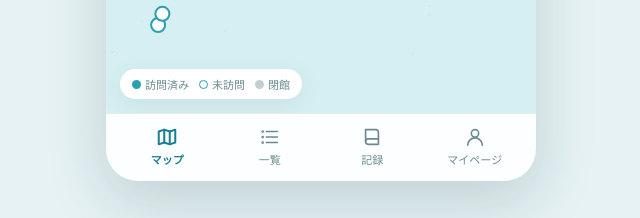
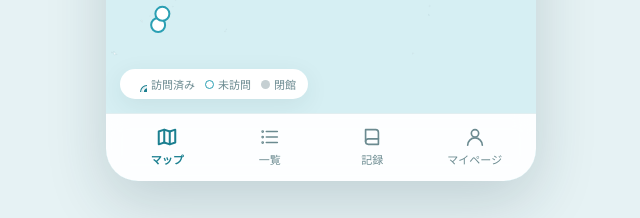
Before and after one commit to RworksLab/aquariummap, a plain HTML site: page index.html in a window 1280 px wide. Shown: the part 599-817 px from the top of the page, 319-959 px from the left. Drawn offline with nearby package versions, Linux system fonts and the light colour scheme; a web font is replaced by a local one.

Commit message:
アプリアイコン（ピンとしずく）を追加し、訪問済みのピンをスタンプ表示に変更
- icons/: ファビコン（SVG）、ホーム画面用アイコン（180/192/512px）
- manifest.webmanifest: ホーム画面に追加したときの名前・アイコン・色
- 地図: 訪問済みの施設をクラゲのスタンプで表示（未訪問は白いピン、閉館は灰色のまま）
- 一覧・施設カード: 訪問済みの印もスタンプに統一

Co-Authored-By: Claude Opus 5.5 <noreply@anthropic.com>
Claude-Session: https://claude.ai/code/session_01GNrQgEQuk7wZxmgixRmXk9

```diff
--- a/index.html
+++ b/index.html
@@ -4,6 +4,11 @@
 <meta charset="utf-8">
 <meta name="viewport" content="width=device-width, initial-scale=1, viewport-fit=cover">
 <title>水族館訪問マップ</title>
+<link rel="icon" href="icons/icon.svg" type="image/svg+xml">
+<link rel="apple-touch-icon" href="icons/apple-touch-icon.png">
+<link rel="manifest" href="manifest.webmanifest">
+<meta name="theme-color" content="#2a9fb3">
+<meta name="apple-mobile-web-app-title" content="水族館マップ">
 <link rel="preconnect" href="https://fonts.googleapis.com">
 <link href="https://fonts.googleapis.com/css2?family=Zen+Kaku+Gothic+New:wght@400;500;700&family=Zen+Maru+Gothic:wght@500;700&display=swap" rel="stylesheet">
 <style>
@@ -80,7 +85,7 @@ label.f{display:grid;gap:6px;font-size:13px;color:var(--mute)}
 .pinbtn:not(:disabled):active{background:var(--aqua-l)}
 .item .t{flex:1}.item strong{display:block;font-size:15px;line-height:1.4}
 .mark{width:40px;height:40px;border-radius:12px;display:grid;place-items:center;background:var(--aqua-l);color:var(--aqua-d);flex:none}
-.mark.v{background:var(--aqua);color:#fff}.mark.c{background:light-dark(#eef1f2,#22343a);color:var(--mute)}
+.mark.v{background:var(--aqua-l)}.mark.c{background:light-dark(#eef1f2,#22343a);color:var(--mute)}
 .heart.on{color:var(--fav)}.heart.on svg{fill:var(--fav)}
 .log{display:grid;gap:14px}
 .entry{overflow:hidden;text-align:left;width:100%;display:block}
@@ -145,6 +150,7 @@ dialog .in{background:var(--bg);border-radius:24px 24px 0 0;padding:22px 20px ca
   <symbol id="i-pen" viewBox="0 0 24 24"><path d="M4 20h4L19 9l-4-4L4 16v4z"/></symbol>
   <symbol id="i-check" viewBox="0 0 24 24"><path d="m5 12 5 5 9-10"/></symbol>
   <symbol id="i-pin" viewBox="0 0 24 24"><path d="M12 21s-6-5.6-6-11a6 6 0 0 1 12 0c0 5.4-6 11-6 11z"/><circle cx="12" cy="10" r="2.2"/></symbol>
+  <symbol id="stamp" viewBox="-14 -14 28 28"><circle r="12" fill="#ffffff" stroke="#1b7f90" stroke-width="2"/><circle r="9" fill="none" stroke="#1b7f90" stroke-width=".8" stroke-dasharray="1.2 1.6"/><path d="M-6 1C-6-4.5-2.8-7 0-7C2.8-7 6-4.5 6 1Z" fill="#1b7f90"/><path d="M-3.4 1q-1.4 2.2 0 4.2M0 1q-1.4 2.2 0 4.2M3.4 1q-1.4 2.2 0 4.2" fill="none" stroke="#1b7f90" stroke-width="1.3" stroke-linecap="round"/><circle cx="9" cy="-9" r="4.8" fill="#f0766a" stroke="#ffffff" stroke-width="1"/><path d="M6.8-9l1.6 1.6l3-3.2" fill="none" stroke="#ffffff" stroke-width="1.5" stroke-linecap="round" stroke-linejoin="round"/></symbol>
   <symbol id="i-chev" viewBox="0 0 24 24"><path d="m9 5 7 7-7 7"/></symbol>
 </svg>
 <div class="app" id="app">
@@ -153,7 +159,7 @@ dialog .in{background:var(--bg);border-radius:24px 24px 0 0;padding:22px 20px ca
     <div class="top"><h1>水族館訪問マップ</h1><span class="count" id="mapCount"></span></div>
     <div class="mapbox" id="mapbox"><svg class="m" id="map" role="img" aria-label="水族館の位置を示す日本地図"></svg></div>
     <div class="mapctl"><button class="icon-btn" id="zin" aria-label="拡大"><svg class="i"><use href="#i-plus"/></svg></button><button class="icon-btn" id="zout" aria-label="縮小"><svg class="i"><use href="#i-minus"/></svg></button><button class="icon-btn" id="zfit" aria-label="全体を表示"><svg class="i"><use href="#i-full"/></svg></button></div>
-    <div class="legend" id="legend"><span><i style="background:var(--aqua)"></i>訪問済み</span><span><i style="background:#fff;border:1.5px solid var(--aqua)"></i>未訪問</span><span><i style="background:#c5cfd2"></i>閉館</span></div>
+    <div class="legend" id="legend"><span><svg width="15" height="15" viewBox="-14 -14 28 28" aria-hidden="true" style="vertical-align:-3px;margin-right:4px"><use href="#stamp"/></svg>訪問済み</span><span><i style="background:#fff;border:1.5px solid var(--aqua)"></i>未訪問</span><span><i style="background:#c5cfd2"></i>閉館</span></div>
     <div class="peek card" id="peek" role="button" tabindex="0"></div>
   </section>
 
@@ -234,6 +240,7 @@ const $=s=>document.querySelector(s),$$=s=>[...document.querySelectorAll(s)];
 const esc=s=>String(s??'').replace(/[&<>"']/g,c=>({'&':'&amp;','<':'&lt;','>':'&gt;','"':'&quot;',"'":'&#39;'}[c]));
 const norm=s=>(s||'').normalize('NFKC').replace(/[\s・　（）()]/g,'');
 const ico=(n,st='')=>`<svg class="i" style="${st}"><use href="#i-${n}"/></svg>`;
+const markIco=n=>n?'<svg width="32" height="32" viewBox="-14 -14 28 28" aria-hidden="true"><use href="#stamp"/></svg>':ico('fish');
 const PREFS=["北海道","青森県","岩手県","宮城県","秋田県","山形県","福島県","茨城県","栃木県","群馬県","埼玉県","千葉県","東京都","神奈川県","新潟県","富山県","石川県","福井県","山梨県","長野県","岐阜県","静岡県","愛知県","三重県","滋賀県","京都府","大阪府","兵庫県","奈良県","和歌山県","鳥取県","島根県","岡山県","広島県","山口県","徳島県","香川県","愛媛県","高知県","福岡県","佐賀県","長崎県","熊本県","大分県","宮崎県","鹿児島県","沖縄県"];
 let BASE=[],META={},geo=null,store=null,sel=null,detailId=null,editing=null,vEdit=null,vRating=0,vPhotos=[];
 const S={edits:{},visits:{},favorites:{},photos:{}};
@@ -269,7 +276,7 @@ addEventListener('hashchange',()=>{const t=location.hash.slice(1);if(['map','lis
 const svg=d3.select('#map'),g=svg.append('g'),landG=g.append('g'),ptG=g.append('g');
 const proj=d3.geoMercator(),path=d3.geoPath(proj);let k=1,fitted=false;
 const zoom=d3.zoom().scaleExtent([1,60]).on('zoom',e=>{k=e.transform.k;g.attr('transform',e.transform);styleDots()});
-svg.call(zoom).on('click',e=>{if(e.target.tagName!=='circle'){sel=null;drawPins();peek()}});
+svg.call(zoom).on('click',e=>{if(!e.target.closest('.pin')){sel=null;drawPins();peek()}});
 $('#zin').onclick=()=>svg.transition().call(zoom.scaleBy,1.7);$('#zout').onclick=()=>svg.transition().call(zoom.scaleBy,1/1.7);$('#zfit').onclick=()=>fitPins(true);
 function drawMap(){
   const el=$('#map'),W=el.clientWidth,H=el.clientHeight;if(!geo||!W||!H)return;
@@ -289,21 +296,27 @@ function showOnMap(id){
   requestAnimationFrame(()=>requestAnimationFrame(()=>{const el=$('#map'),W=el.clientWidth,H=el.clientHeight,[x,y]=proj([f.lng,f.lat]),s=Math.max(k,14);
     svg.transition().duration(600).call(zoom.transform,d3.zoomIdentity.translate(W/2-s*x,H*.42-s*y).scale(s));drawPins();peek()}));
 }
-function styleDots(){landG.selectAll('path').attr('stroke-width',.7/k);ptG.selectAll('circle').attr('r',d=>(d.id===sel?10:7)/k).attr('stroke-width',2/k)}
+// ピンは画面上で一定の大きさになるよう 1/k で縮小。訪問済みはスタンプ、未訪問は白丸、閉館は灰色
+function styleDots(){landG.selectAll('path').attr('stroke-width',.7/k);
+  ptG.selectAll('g.pin').attr('transform',d=>{const [x,y]=proj([d.lng,d.lat]);return `translate(${x},${y}) scale(${(d.id===sel?1.35:1)/k})`})}
 function drawPins(){
   if(!geo)return;
-  ptG.selectAll('circle').data(facilities().filter(f=>f.lat!=null),d=>d.id).join('circle')
-    .attr('cx',d=>proj([d.lng,d.lat])[0]).attr('cy',d=>proj([d.lng,d.lat])[1])
-    .attr('fill',d=>d.status==='closed'?'#c5cfd2':visited(d.id)?'var(--aqua)':'#fff')
-    .attr('stroke',d=>d.status==='closed'?'#97a5a9':d.id===sel?'var(--ink)':'var(--aqua)').style('cursor','pointer')
-    .on('click',(e,d)=>{e.stopPropagation();sel=d.id;drawPins();peek()}).sort((a,b)=>(a.id===sel)-(b.id===sel));
+  const kind=d=>d.status==='closed'?'closed':visited(d.id)?'stamp':'dot';
+  const pins=ptG.selectAll('g.pin').data(facilities().filter(f=>f.lat!=null),d=>d.id).join('g').attr('class','pin').style('cursor','pointer')
+    .on('click',(e,d)=>{e.stopPropagation();sel=d.id;drawPins();peek()});
+  pins.each(function(d){const g=d3.select(this),kd=kind(d);if(g.attr('data-k')===kd&&g.attr('data-s')===String(d.id===sel))return;
+    g.attr('data-k',kd).attr('data-s',String(d.id===sel)).selectAll('*').remove();
+    if(kd==='stamp'){if(d.id===sel)g.append('circle').attr('r',14.5).attr('fill','none').attr('stroke','var(--ink)').attr('stroke-width',1.6);
+      g.append('use').attr('href','#stamp').attr('x',-14).attr('y',-14).attr('width',28).attr('height',28)}
+    else g.append('circle').attr('r',7).attr('stroke-width',2).attr('fill',kd==='closed'?'#c5cfd2':'#fff').attr('stroke',kd==='closed'?'#97a5a9':d.id===sel?'var(--ink)':'var(--aqua)')});
+  pins.sort((a,b)=>(kind(a)==='stamp')-(kind(b)==='stamp')||(a.id===sel)-(b.id===sel));
   styleDots();
 }
 function peek(){
   const f=sel&&fac(sel),p=$('#peek');$('#legend').style.visibility=f?'hidden':'visible';
   if(!f){p.classList.remove('on');return}
   const n=visitsOf(f.id).length;
-  p.innerHTML=`<div class="mark ${f.status==='closed'?'c':n?'v':''}">${ico(n?'check':'fish')}</div><div class="t"><h3>${esc(f.name)}</h3><span class="muted">${esc(f.prefecture)}・${n?`訪問 ${n}回`:'未訪問'}</span> ${statusChip(f)}</div><span class="icon-btn" aria-hidden="true" style="box-shadow:none;background:var(--aqua-l);color:var(--aqua-d)">${ico('chev')}</span>`;
+  p.innerHTML=`<div class="mark ${f.status==='closed'?'c':n?'v':''}">${markIco(n)}</div><div class="t"><h3>${esc(f.name)}</h3><span class="muted">${esc(f.prefecture)}・${n?`訪問 ${n}回`:'未訪問'}</span> ${statusChip(f)}</div><span class="icon-btn" aria-hidden="true" style="box-shadow:none;background:var(--aqua-l);color:var(--aqua-d)">${ico('chev')}</span>`;
   p.setAttribute('aria-label',f.name+'の詳細を見る');p.classList.add('on');
 }
 $('#peek').onclick=()=>sel&&openDetail(sel);$('#peek').onkeydown=e=>{if(e.key==='Enter'&&sel)openDetail(sel)};
@@ -318,7 +331,7 @@ function filtered(){
 }
 function renderList(){
   const fl=filtered();$('#listCount').textContent=`${fl.length}件`;
-  $('#list').innerHTML=fl.length?fl.map(f=>{const n=visitsOf(f.id).length;return `<div class="card item"><button class="main" data-id="${esc(f.id)}"><div class="mark ${f.status==='closed'?'c':n?'v':''}">${ico(n?'check':'fish')}</div><div class="t"><strong>${esc(f.name)}</strong><span class="muted">${esc(f.prefecture)}・${esc(catL(f.category))}</span> ${statusChip(f)}</div>${isFav(f.id)?`<span class="heart on">${ico('heart','width:18px;height:18px')}</span>`:''}</button><button class="pinbtn" data-map="${esc(f.id)}" ${f.lat==null?'disabled aria-label="地図の位置は未登録"':`aria-label="${esc(f.name)}を地図で見る"`}>${ico('pin')}</button></div>`}).join('')
+  $('#list').innerHTML=fl.length?fl.map(f=>{const n=visitsOf(f.id).length;return `<div class="card item"><button class="main" data-id="${esc(f.id)}"><div class="mark ${f.status==='closed'?'c':n?'v':''}">${markIco(n)}</div><div class="t"><strong>${esc(f.name)}</strong><span class="muted">${esc(f.prefecture)}・${esc(catL(f.category))}</span> ${statusChip(f)}</div>${isFav(f.id)?`<span class="heart on">${ico('heart','width:18px;height:18px')}</span>`:''}</button><button class="pinbtn" data-map="${esc(f.id)}" ${f.lat==null?'disabled aria-label="地図の位置は未登録"':`aria-label="${esc(f.name)}を地図で見る"`}>${ico('pin')}</button></div>`}).join('')
     :'<div class="empty">条件に合う施設はありません</div>';
 }
 $('#list').addEventListener('click',e=>{const m=e.target.closest('[data-map]');if(m){if(!m.disabled)showOnMap(m.dataset.map);return}const b=e.target.closest('.main');if(b)openDetail(b.dataset.id)});
```
Also changed, not shown: icons/apple-touch-icon.png (added), icons/icon-192.png (added), icons/icon-512.png (added), icons/icon.svg (added), manifest.webmanifest (added), 1 other file.
